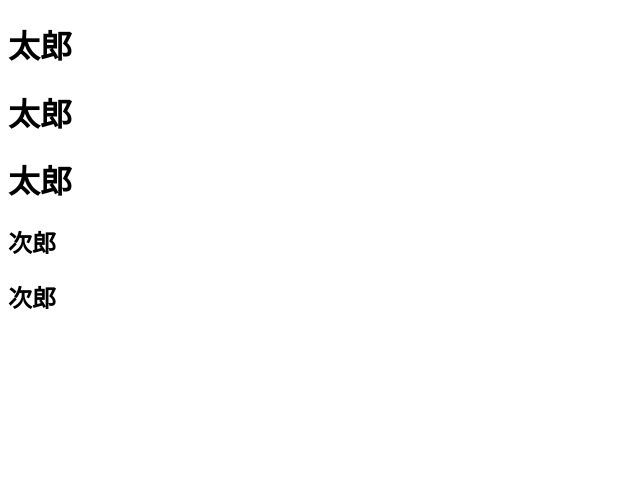
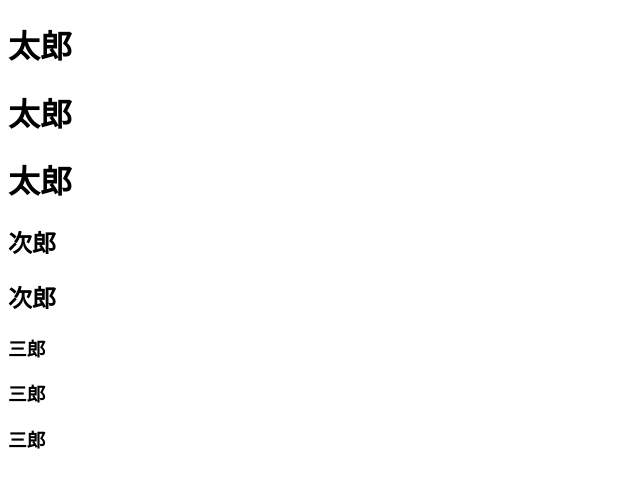
Before and after one commit to hoshinoyohei/Udemy, a plain HTML site: page index.html in a window 1280 px wide. Shown: the whole page, without its empty margins (0-640 px from the left). Drawn offline with Linux system fonts and the light colour scheme.

Commit message:
三郎を追記

```diff
--- a/index.html
+++ b/index.html
@@ -12,5 +12,8 @@
   <h1>太郎</h1>
   <h2>次郎</h2>
   <h2>次郎</h2>
+  <h3>三郎</h3>
+  <h3>三郎</h3>
+  <h3>三郎</h3>
 </body>
 </html>
```
